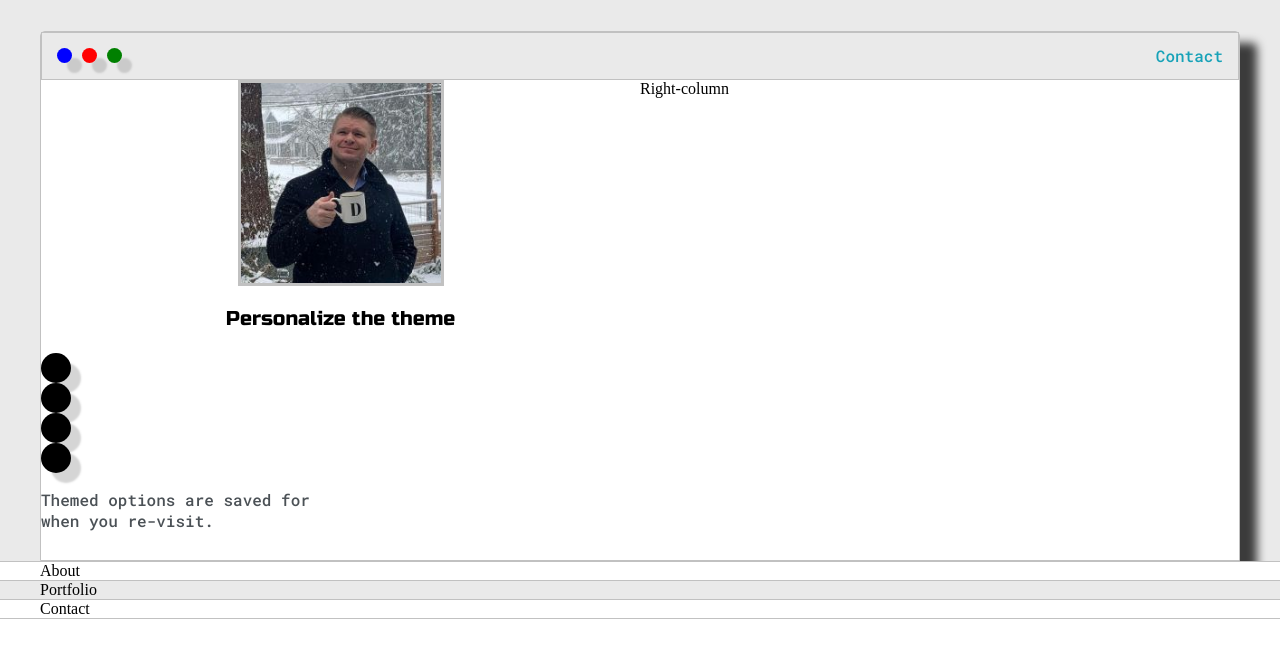
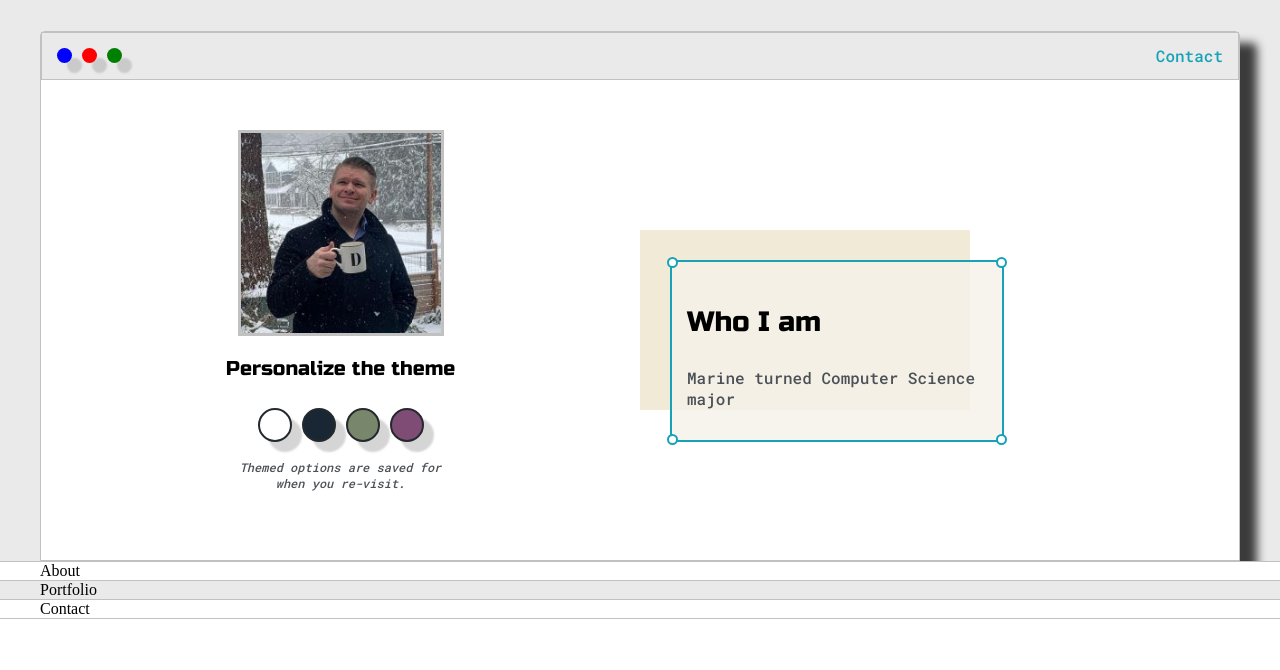
Before and after one commit to atcook68/Website01, a plain HTML site: page index.html in a window 1280 px wide. Shown: the part 130-800 px from the top of the page. Drawn offline with Linux system fonts and the light colour scheme.

Commit message:
Changed appearance upon shrinking and created a 'who i am' section.

```diff
--- a/default.css
+++ b/default.css
@@ -11,10 +11,10 @@
 
 	--previewBg:rgb(251, 249, 243, 0.8);
 	--previewShadow:#f0ead6;
-
+    --previewBackground: rgba(245, 242, 234, 0.8);
 
 	--buttonColor:black;
-
+    --themeDotBorder:#24292e;
 
 }
 
@@ -150,6 +150,8 @@ background-color: var(--mainColor);
 
 .left-column{
     grid-area: left-column;
+    padding-top: 50px;
+    padding-bottom: 50px;
 }
 #profile_pic{
     display: block;
@@ -160,11 +162,18 @@ object-fit: cover;
 border: 3px solid var(--borderColor);
 }
 
+#theme-options-wrapper{
+    display: flex;
+    justify-content: center;
+}
+
 .theme-dot{
     height: 30px;
     width: 30px;
     border-radius: 50%;
     background-color: black;
+    margin: 5px;
+    border: 2px solid var(--themeDotBorder);
 
     -webkit-box-shadow: 10px 10px 2px 0px rgba(168,168,168,0.48);
     -moz-box-shadow: 10px 10px 2px 0px rgba(168,168,168,0.48);
@@ -173,10 +182,74 @@ border: 3px solid var(--borderColor);
     cursor: pointer;
 }
 
+.theme-dot:hover{
+    border-width: 7px;
+}
+
+#light-mode{
+    background-color: #fff;
+}
+#blue-mode{
+    background-color: #192734;
+}
+#green-mode{
+    background-color: #78866b;
+}
+#purple-mode{
+    background-color: #7e4c74;
+}
+#settings-note{
+    font-size: 12px;
+    font-style: italic;
+    text-align: center;
+}
+
 
 .right-column{
     grid-area: right-column;
+    display: grid;
+    align-content: center;
+}
+#preview-shadow{
+background-color: var(--previewShadow);
+width: 300px;
+height: 150px;
+padding-left: 30px;
+padding-top: 30px;
+}
 
+#preview{
+width: 300px;
+border: 2px solid #17a2b8;
+background-color: var(--previewBackground);
+padding: 15px;
+position: relative;
+}
+.corner{
+    border-radius: 50%;
+    border: 2px solid #17a2b8;
+    background-color: #fff;
+    height:7px;
+    width: 7px;
+    /*Using absolute positioning to move the dots to the corners.*/
+    position: absolute;
+
+}
+#corner-topleft{
+    top: -5px;
+    left: -5px;
+}
+#corner-topright{
+    top: -5px;
+    right: -5px;
+}
+#corner-bottomleft{
+    bottom: -5px;
+    left: -5px;
+}
+#corner-bottomright{
+    bottom: -5px;
+    right: -5px;
 }
 /*
 I want to keep the text in place when the user
@@ -188,3 +261,17 @@ expands/shrinks the tab. Mobile-responsiveness.
 
     }
 }
+/*When the user shrinks the tab*/
+@media screen and (max-width: 800px){
+    .intro-wrapper{
+        grid-template-columns: 1fr;
+        grid-template-areas:
+        'nav-wrapper'
+        'left-column'
+        'right-column'
+        ;
+    }
+    .right-column{
+        justify-content: center;
+    }
+}
--- a/index.html
+++ b/index.html
@@ -20,7 +20,7 @@
 	<section class="s1">
 		<div class="main-container">
 			<div class="greeting-wrapper">
-				<h1>Hello!, I'm Andrew Cook</h1>
+				<h1>Hello! I'm Andrew Cook</h1>
 			</div>
 
 
@@ -56,7 +56,16 @@
                 <p id="settings-note">Themed options are saved for<br> when you re-visit.</p>
             </div>
                 <div class="right-column">
-                        Right-column
+                    <div id="preview-shadow">
+                        <div id="preview">
+                            <div id="corner-topleft" class="corner"></div>
+                            <div id="corner-topright" class="corner"></div>
+                            <h3>Who I am</h3>
+                            <p>Marine turned Computer Science major</p>
+                            <div id="corner-bottomleft" class="corner"></div>
+                            <div id="corner-bottomright" class="corner"></div>
+                        </div>
+                    </div>
                 </div>
             </div>
     </section>
```
